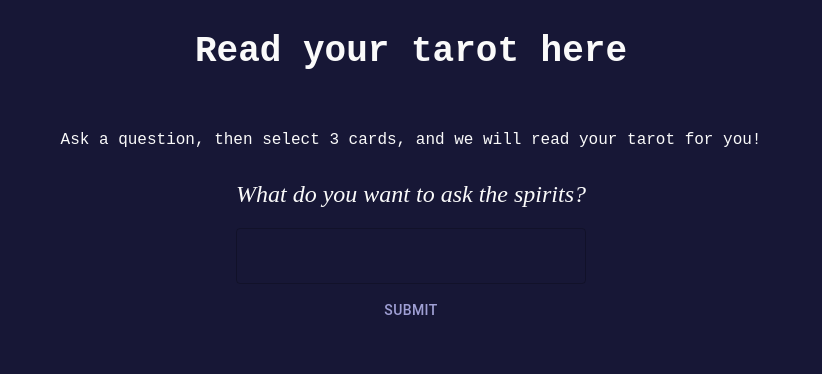
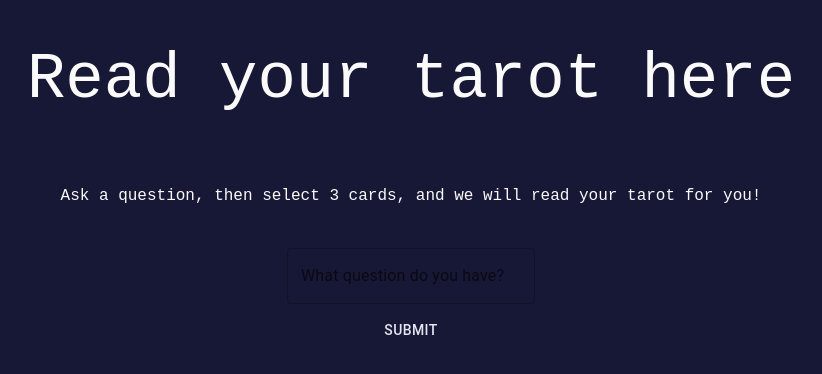
Before and after one commit to aprilmusic/tarot, a React (Vite) app: page / in a window 1280 px wide. Shown: the top 374 px of the page, without its empty margins (229-1051 px from the left). Built offline with nearby package versions, Linux system fonts and the light colour scheme; no server answers.

Commit message:
slightly nicer looking?

```diff
--- a/src/App.tsx
+++ b/src/App.tsx
@@ -20,7 +20,7 @@
       // contrastText: will be calculated to contrast with palette.primary.main
     },
     secondary: {
-      main: "#441e1e",
+      main: "#E4E4F3",
       // light: "#F5EBFF",
       // dark: will be calculated from palette.secondary.main,
       // contrastText: "#47008F",
@@ -122,9 +122,7 @@
     <ThemeProvider theme={theme}>
       <main className="container flex flex-col gap-8">
         <Stack alignSelf="center" alignContent="center" justifyContent="center">
-          <h1 className="text-4xl font-extrabold my-8 text-center fadeIn">
-            Read your tarot here
-          </h1>
+          <h1 className="my-8 text-center fadeIn">Read your tarot here</h1>
           <br></br>
           <p className="text-center fadeIn">
             Ask a question, then select 3 cards, and we will read your tarot for
@@ -134,21 +132,24 @@
           {question === "" ? (
             <Stack alignSelf="center" spacing="8px">
               <form onSubmit={handleSubmit}>
-                <Stack>
-                  <h2 className="fadeIn">
-                    What do you want to ask the spirits?
-                  </h2>
+                <Stack minWidth="80%">
                   <TextField
-                    hiddenLabel
+                    label="What question do you have?"
                     defaultValue="What should I be focusing on?"
-                    color="primary"
+                    color="secondary"
                     value={inputValue}
                     margin="normal"
                     onChange={handleInputChange}
                     className="fadeIn"
-                    sx={{ input: { color: "white" } }}
+                    fullWidth={true}
+                    sx={{ input: { color: "white", opacity: 0.8 } }}
+                    InputProps={{
+                      classes: {
+                        notchedOutline: "whiteTextField",
+                      },
+                    }}
                   />
-                  <Button className="fadeIn" color="primary" type="submit">
+                  <Button className="fadeIn" color="secondary" type="submit">
                     Submit
                   </Button>
                 </Stack>
@@ -157,7 +158,7 @@
           ) : !clickerOpen ? (
             <Stack alignSelf="center">
               <h2 className="fadeIn">Your question: {question}</h2>
-              <Button color="primary" onClick={() => setQuestion("")}>
+              <Button color="secondary" onClick={() => setQuestion("")}>
                 Change question
               </Button>
             </Stack>
@@ -173,7 +174,7 @@
           )}
           {question.length > 0 && (
             <Button
-              color="primary"
+              color="secondary"
               onClick={() => {
                 // Reset everything
                 setFortuneCards([null, null, null]);
--- a/src/index.scss
+++ b/src/index.scss
@@ -36,8 +36,9 @@
 
 h1 {
   position: relative;
-  font-family: "Avenir", monospace!important;
+  font-family: "Avenir", monospace;
   white-space: nowrap;
+  font-size: 64px;
 }
 
 h2 {
@@ -54,6 +55,10 @@
 
 Button {
   align-self: center;
+}
+
+.whiteTextField {
+  border-color: white
 }
 
 .fadeIn {
```
